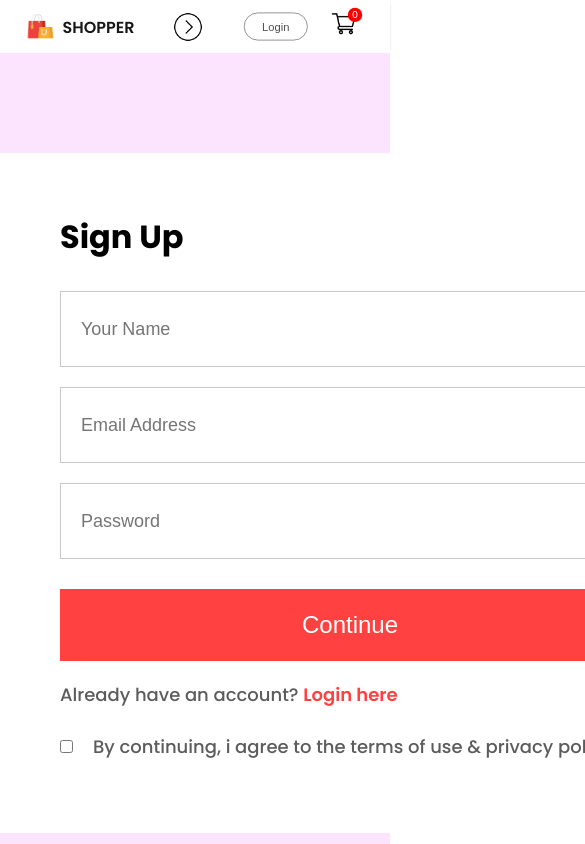
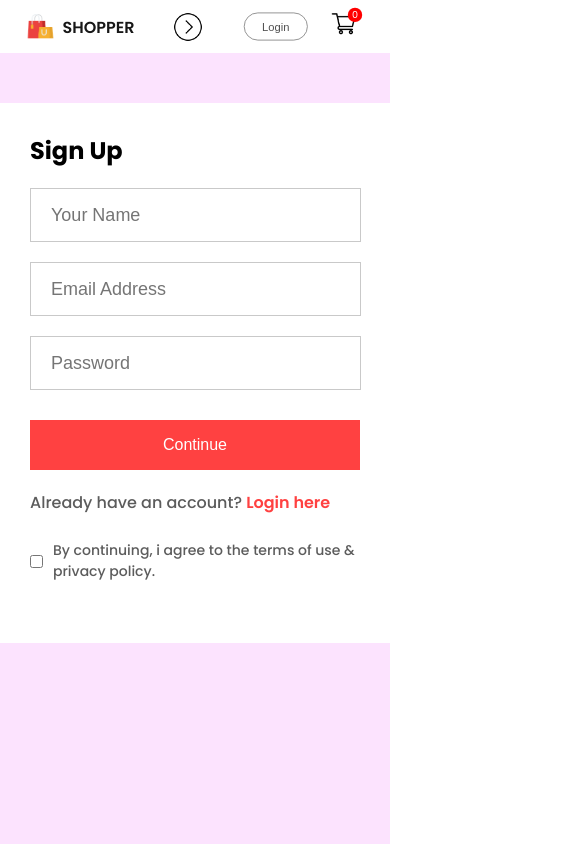
Before and after one commit to Rashijain2709/E-Commerce, a React (Create React App) app: page /login in a window 390 px wide. Shown: the top 844 px of the page, 585 px wide, since content can reach past the window. Built offline with nearby package versions, Linux system fonts and the light colour scheme.

Commit message:
Now LoginSignUp page is fully responsive for all the devices

```diff
--- a/src/Pages/Scss/LoginSignup.scss
+++ b/src/Pages/Scss/LoginSignup.scss
@@ -67,3 +67,67 @@
     }
   }
 }
+
+@media (max-width: 1280px) {
+  .loginsignup {
+    padding-top: 50px;
+
+    .loginsignup-container {
+      width: auto;
+      max-width: 500px;
+      max-height: 500px;
+
+      h1 {
+        margin: 10px 0px;
+      }
+
+      .loginsignup-fields {
+        gap: 20px;
+        margin-top: 20px;
+
+        input {
+          width: 93%;
+          height: 65px;
+        }
+      }
+
+      button {
+        width: 100%;
+      }
+
+      .loginsignup-login {
+        font-size: 16px;
+      }
+
+      .loginsignup-agree {
+        gap: 10px;
+        font-size: 14px;
+      }
+    }
+  }
+}
+
+@media (max-width: 800px) {
+  .loginsignup {
+    .loginsignup-container {
+      padding: 20px 30px;
+
+      h1 {
+        font-size: 24px;
+      }
+
+      .loginsignup-fields {
+        margin-top: 20px;
+
+        input {
+          height: 50px;
+        }
+      }
+
+      button {
+        height: 50px;
+        font-size: 16px;
+      }
+    }
+  }
+}
```
Lines whose indentation alone changed are shown as unchanged.
